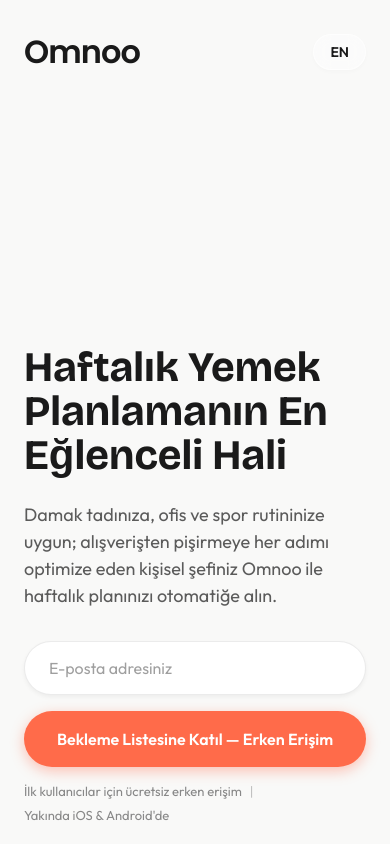
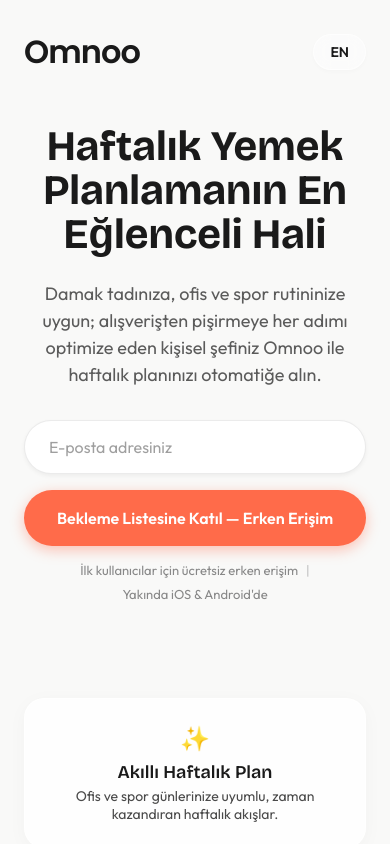
Before and after one commit to togay-aytemiz/omnoo-landing, a Next.js app: page / in a window 390 px wide. Shown: the top 844 px of the page. Built offline with nearby package versions, Linux system fonts and the light colour scheme.

Commit message:
Fix mobile layout: remove large top margin and center all content

```diff
--- a/src/components/LandingPage.module.css
+++ b/src/components/LandingPage.module.css
@@ -43,9 +43,13 @@
 }
 
 .mainContent {
-    margin-top: 30vh;
-    /* Push content down on mobile */
+    margin-top: var(--spacing-xl);
+    /* Standard spacing */
     margin-bottom: var(--spacing-3xl);
+    display: flex;
+    flex-direction: column;
+    align-items: center;
+    text-align: center;
 }
 
 .headline {
@@ -56,6 +60,8 @@
     color: var(--color-text-primary);
     margin-bottom: var(--spacing-lg);
     max-width: 600px;
+    margin-left: auto;
+    margin-right: auto;
 }
 
 .subheadline {
@@ -67,11 +73,16 @@
     opacity: 0.9;
     margin-bottom: var(--spacing-xl);
     max-width: 500px;
+    margin-left: auto;
+    margin-right: auto;
 }
 
 .formContainer {
     margin-bottom: var(--spacing-3xl);
     max-width: 480px;
+    width: 100%;
+    margin-left: auto;
+    margin-right: auto;
 }
 
 .form {
@@ -87,6 +98,7 @@
     margin-top: var(--spacing-md);
     display: flex;
     align-items: center;
+    justify-content: center;
     gap: var(--spacing-xs);
     flex-wrap: wrap;
 }
```
